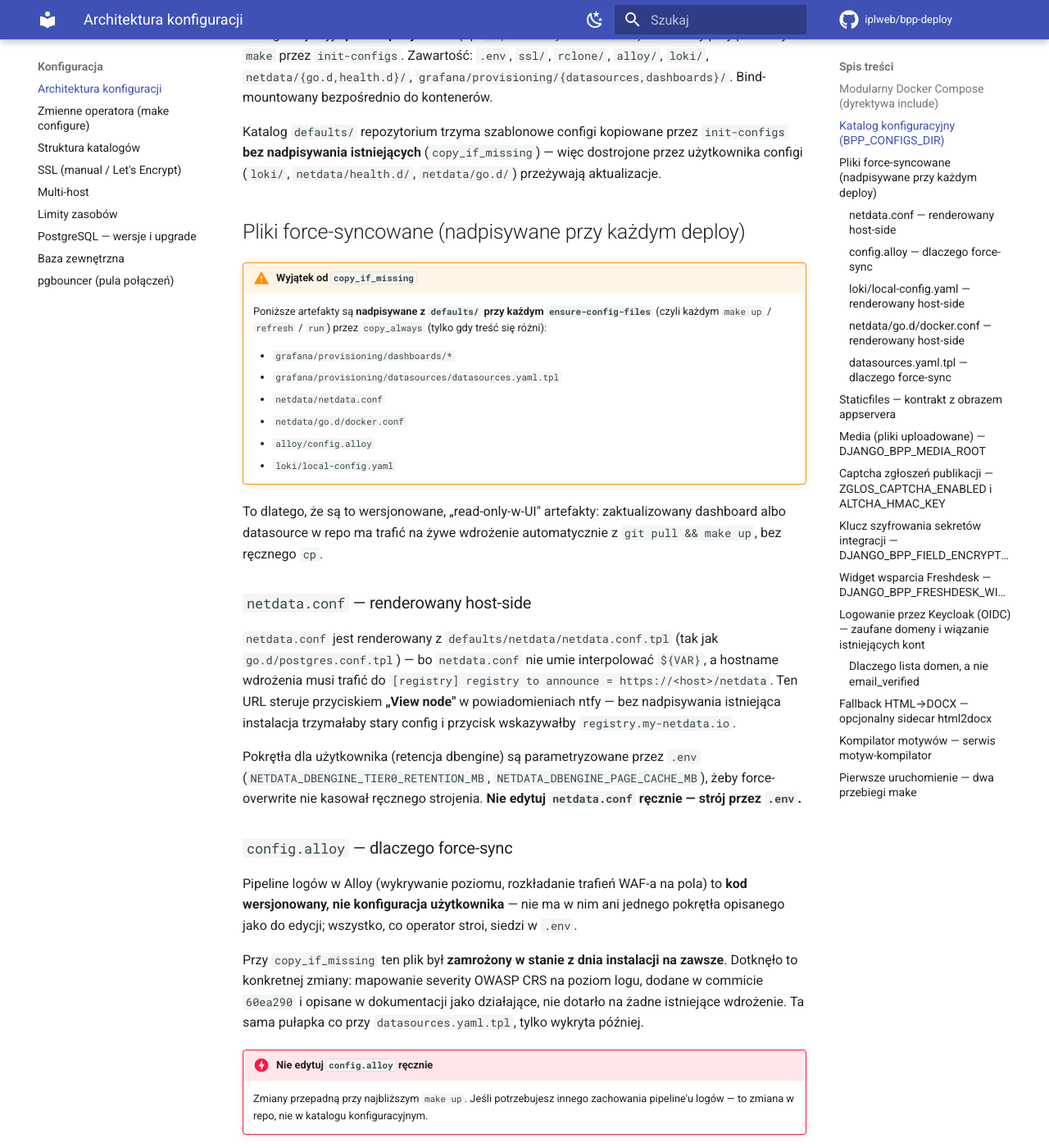
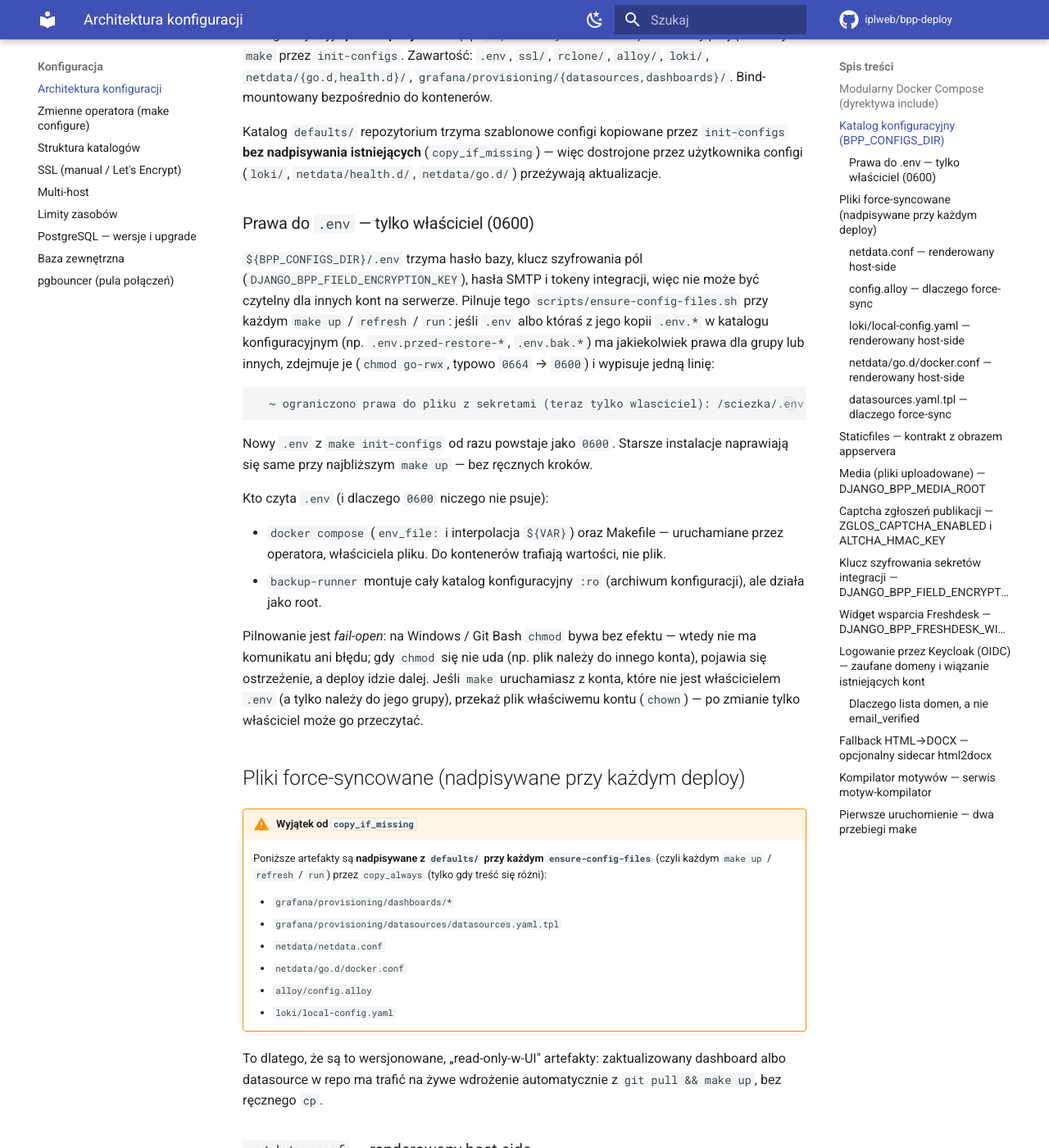
Before and after one commit to iplweb/bpp-deploy, an MkDocs documentation site: the page built from docs/konfiguracja/architektura.md, in a window 1280 px wide and 1400 px high, scrolled down 734 px. Shown: the whole window at 82% size. Built offline with MkDocs 1.6.1 and Material for MkDocs 9.7.7, drawn with Linux system fonts in a browser that asks for light colours; comment, search, counter and statistics services are not loaded.

Commit message:
fix(config): .env i kopie .env.* tylko dla wlasciciela (0600)
$BPP_CONFIGS_DIR/.env (haslo bazy, klucz szyfrowania pol, SMTP, tokeny)
na instalacjach produkcyjnych mial tryb 0664 - init-configs tworzyl go
z umaskiem operatora, a kazdy zapis przez tmp + mv dziedziczyl go znowu.

- scripts/lib-env-perms.sh: env_perms_harden zdejmuje prawa grupy/innych
  z .env i .env.* (chmod go-rwx), jedna linia informacji na zmieniony plik;
  przenosnie (ls -ld zamiast stat/find -perm), fail-open (zawsze exit 0,
  no-op chmod na Windows nie daje komunikatu).
- ensure-config-files.sh wola ja na koncu (kazde make up/refresh/run);
  tymczasowe pliki _ensure_var/_set_existing_var z umask 077.
- init-configs.sh: nowy .env zakladany od razu z umask 077, set_env_var
  pisze plik tymczasowy z umask 077.
- 0600 niczego nie psuje: env_file/interpolacje czyta docker compose jako
  operator, jedyny kontener montujacy katalog konfiguracyjny to
  backup-runner (root, :ro).
- test_env_perms w tests/test_makefile.sh (prawdziwy skrypt, mutacja
  bez wywolania -> 5 FAIL), docs + wpis w CLAUDE.md.

Co-Authored-By: Claude Opus 5.5 <noreply@anthropic.com>

````diff
--- a/docs/konfiguracja/architektura.md
+++ b/docs/konfiguracja/architektura.md
@@ -33,6 +33,36 @@ Bind-mountowany bezpośrednio do kontenerów.
 Katalog `defaults/` repozytorium trzyma szablonowe configi kopiowane przez `init-configs`
 **bez nadpisywania istniejących** (`copy_if_missing`) — więc dostrojone przez użytkownika
 configi (`loki/`, `netdata/health.d/`, `netdata/go.d/`) przeżywają aktualizacje.
+
+### Prawa do `.env` — tylko właściciel (0600) {: #prawa-do-env }
+
+`${BPP_CONFIGS_DIR}/.env` trzyma hasło bazy, klucz szyfrowania pól
+(`DJANGO_BPP_FIELD_ENCRYPTION_KEY`), hasła SMTP i tokeny integracji, więc nie może być
+czytelny dla innych kont na serwerze. Pilnuje tego `scripts/ensure-config-files.sh`
+przy każdym `make up` / `refresh` / `run`: jeśli `.env` albo któraś z jego kopii
+`.env.*` w katalogu konfiguracyjnym (np. `.env.przed-restore-*`, `.env.bak.*`) ma
+jakiekolwiek prawa dla grupy lub innych, zdejmuje je (`chmod go-rwx`, typowo
+`0664` → `0600`) i wypisuje jedną linię:
+
+```
+  ~ ograniczono prawa do pliku z sekretami (teraz tylko wlasciciel): /sciezka/.env
+```
+
+Nowy `.env` z `make init-configs` od razu powstaje jako `0600`. Starsze instalacje
+naprawiają się same przy najbliższym `make up` — bez ręcznych kroków.
+
+Kto czyta `.env` (i dlaczego `0600` niczego nie psuje):
+
+- `docker compose` (`env_file:` i interpolacja `${VAR}`) oraz Makefile — uruchamiane
+  przez operatora, właściciela pliku. Do kontenerów trafiają wartości, nie plik.
+- `backup-runner` montuje cały katalog konfiguracyjny `:ro` (archiwum konfiguracji),
+  ale działa jako root.
+
+Pilnowanie jest *fail-open*: na Windows / Git Bash `chmod` bywa bez efektu — wtedy nie
+ma komunikatu ani błędu; gdy `chmod` się nie uda (np. plik należy do innego konta),
+pojawia się ostrzeżenie, a deploy idzie dalej. Jeśli `make` uruchamiasz z konta, które
+nie jest właścicielem `.env` (a tylko należy do jego grupy), przekaż plik właściwemu
+kontu (`chown`) — po zmianie tylko właściciel może go przeczytać.
 
 ## Pliki force-syncowane (nadpisywane przy każdym deploy)
 
````
Also changed, not shown: CLAUDE.md (+4 -0 lines), 4 other files.
